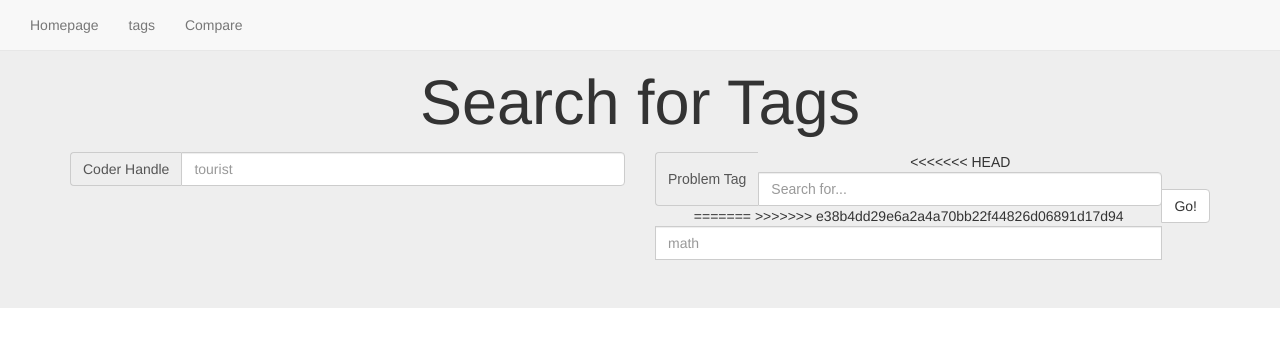
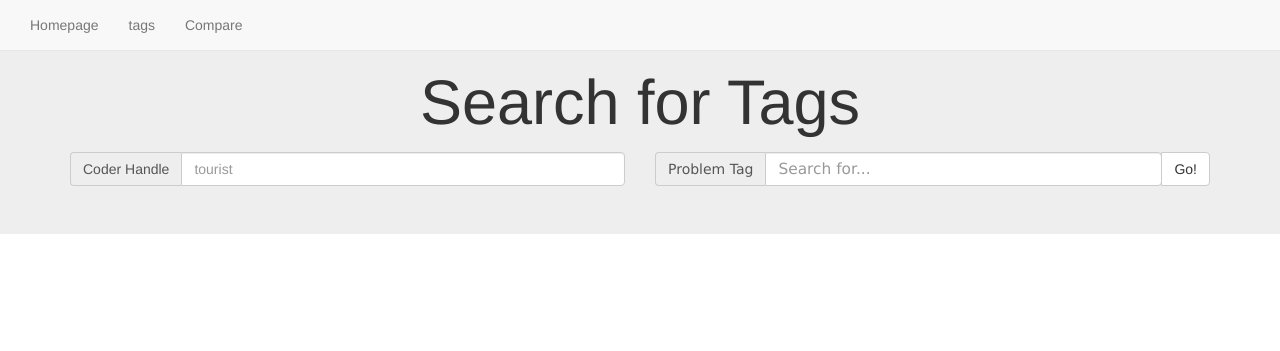
Before and after one commit to piyush-trigun/SpojTrackers, a PHP site: page /tags_final.php in a window 1280 px wide. Shown: the top 351 px of the page. Run offline with PHP 8.4, Linux system fonts and the light colour scheme; some libraries are stand-ins or nearby versions.

Commit message:
Final Working tags_final.php

```diff
--- a/tags_final.php
+++ b/tags_final.php
@@ -8,13 +8,13 @@
 	    <script src="js/html5shiv.min.js"></script>
 	    <script src="js/respond.min.js"></script>
 	    <script src="js/bootstrap.min.js"></script>
-	    <link href="http://code.jquery.com/ui/1.10.4/themes/ui-lightness/jquery-ui.css" rel="stylesheet">
-        <script src="http://code.jquery.com/jquery-1.10.2.js"></script>
-        <script src="http://code.jquery.com/ui/1.10.4/jquery-ui.js"></script>
+	    <link href="css/jquery-ui.css" rel="stylesheet">
+        <script src="js/jquery-1.10.2.js"></script>
+        <script src="js/jquery-ui.js"></script>
 
         <script>
          $(function() {
-            var availableTutorials = [
+            var availableTags = [
 
 	            "math",
 				"simple math",
@@ -137,7 +137,7 @@
 				"disjoint set"
             ];
             $("#tags").autocomplete({
-               source: availableTutorials
+               source: availableTags
             });
          });
       </script>
@@ -192,12 +192,8 @@
 
 							    <div class="ui-widget input-group">
 							    <span class="input-group-addon" id="sizing-addon1">Problem Tag</span>
-<<<<<<< HEAD
-							    <input type="text" class="form-control" placeholder="Search for..." name='tag' id="tags">
+			                    <input type="text" class="form-control" placeholder="Search for..." name='tag' id="tags">
 							    </div>
-=======
-							    <input type="text" class="form-control" placeholder="math" name='tag'>
->>>>>>> e38b4dd29e6a2a4a70bb22f44826d06891d17d94
 							    <span class="input-group-btn">
 								    <button class="btn btn-default" type="submit">Go!</button>
 							    </span>
```
